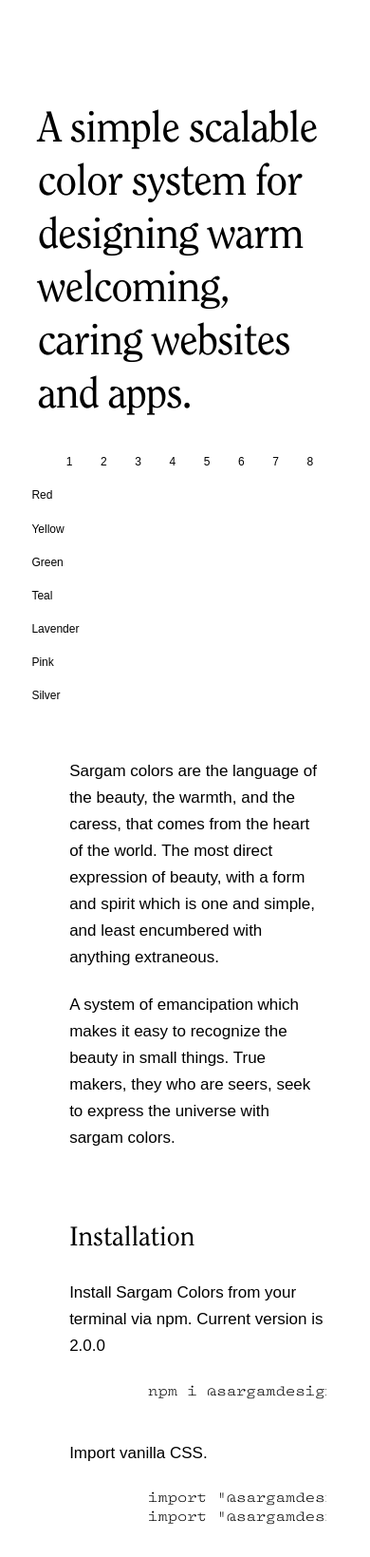
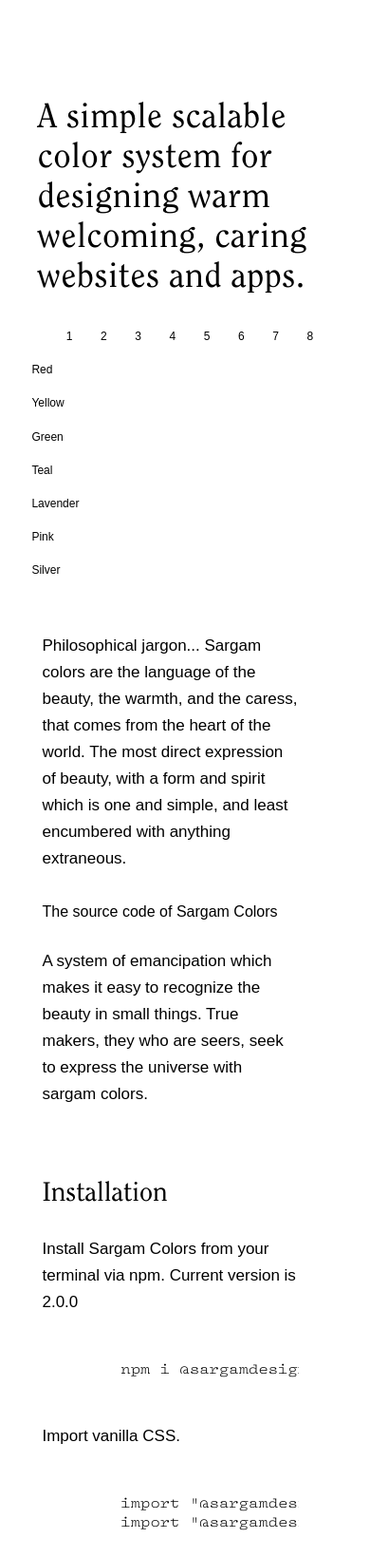
Before and after one commit to planetabhi/sargamcolors.com, a website built with Vite: page index.html in a window 390 px wide. Shown: the top 1639 px of the page at 95% size. Built offline with nearby package versions, Linux system fonts and the light colour scheme.

Commit message:
polishing

```diff
--- a/index.html
+++ b/index.html
@@ -144,7 +144,13 @@
     <article>
 
     <section>
-      <p>Sargam colors are the language of the beauty, the warmth, and the caress, that comes from the heart of the world. The most direct expression of beauty, with a form and spirit which is one and simple, and least encumbered with anything extraneous.</p>
+      <p>Philosophical jargon... Sargam colors are the language of the beauty, the warmth, and the caress, that comes from the heart of the world. The most direct expression of beauty, with a form and spirit which is one and simple, and least encumbered with anything extraneous.</p>
+
+      <div class="table-wrapper">
+        <span class="table-caption">
+          <a href="https://github.com/SargamDesign/sargam-colors">The source code of Sargam Colors</a>
+        </span>
+      </div>
 
       <p>A system of emancipation which makes it easy to recognize the beauty in small things. True makers, they who are seers, seek to express the universe with sargam colors.</p>
     </section>
@@ -185,6 +191,47 @@
         <span class="codet">.</span><span class="codel">button:hover</span> <span class="codet">{</span> <span class="codel">background-color</span><span class="codet">: var(</span><span class="codep">--button-primary-hover</span><span class="codet">); }</span>
         <span class="codet">.</span><span class="codel">button:active</span> <span class="codet">{</span> <span class="codel">background-color</span><span class="codet">:</span> <span class="codet">var(</span><span class="codep">--button-primary-active</span><span class="codet">); }</span>
         </pre>
+      </section>
+
+      <section>
+        <h2>Understanding Project Structure</h2>
+        <p>Below is the file structure of a Sargam colors project:</p>
+        <pre class="code">
+        .
+        ├── tokens/
+        │   ├── global/
+        │   │   └── global.json
+        │   └── themes/
+        │       ├── dark/
+        │       │   └── dark.json
+        │       └── light/
+        │           └── light.json
+        └── dist/
+            └── themes/
+                ├── light.css
+                └── dark.css
+          </pre>
+
+          <p>Folder <span class="cpill">tokens/</span> is a single source of truth (SSOT), stored in the GitHub repo, and synced with Figma colors styles. Sargam colors use the tech-agnostic JSON format for the SSOT. To generate various web or app-specific requirements Style Dictionary(Dev dependency) will be used.
+          </p>
+          <p>To modify colors values or to add new sequential scales go to <span class="cpill">tokens/global/</span>. To modify current theme or to add a new theme go to <span class="cpill">tokens/themes/</span>. To modify generated CSS variables use SASS functions and mixins.</p>
+
+        </section>
+
+        <section>
+            <h2>Building Themes</h2>
+            <p>To build themese from tokens:</p>
+
+            <pre class="code">
+              <span class="codep">npm run build:tokens -- --theme=light</span>
+            </pre>
+
+            <pre class="code">
+              <span class="codep">npm run build:tokens -- --theme=dark</span>
+            </pre>
+
+            <p>Get a Figma copy for Sargam colors <a href="https://www.figma.com/community/file/1161992682973418812">light</a> and <a href="https://www.figma.com/community/file/1165657423688212577">dark</a> themes.</p>
+
         </section>
 
         <section>
@@ -292,50 +339,6 @@
         </section>
 
 
-      <section>
-        <h2>Understanding Project Structure</h2>
-        <p>Below is the file structure of a Sargam colors project:</p>
-        <pre class="code">
-        .
-        ├── tokens/
-        │   ├── global/
-        │   │   └── global.json
-        │   └── themes/
-        │       ├── dark/
-        │       │   └── dark.json
-        │       └── light/
-        │           └── light.json
-        └── dist/
-            └── themes/
-                ├── light.css
-                └── dark.css
-          </pre>
-
-          <p>Folder <span class="cpill">tokens/</span> is a single source of truth (SSOT), stored in the GitHub repo, and synced with Figma colors styles. Sargam colors use the tech-agnostic JSON format for the SSOT. To generate various web or app-specific requirements Style Dictionary(Dev dependency) will be used.
-          </p>
-          <p>To modify colors values or to add new sequential scales go to <span class="cpill">tokens/global/</span></p>
-          <p>To modify current theme or to add a new theme go to <span class="cpill">tokens/themes/</span></p>
-          <p>To modify generated CSS variables use SASS functions and mixins.</p>
-
-        </section>
-
-        <section>
-            <h2>Building Themes</h2>
-            <p>To build themese from tokens:</p>
-
-            <pre class="code">
-              <span class="codep">npm run build:tokens -- --theme=light</span>
-            </pre>
-
-            <pre class="code">
-              <span class="codep">npm run build:tokens -- --theme=dark</span>
-            </pre>
-
-            <p>Get a Figma copy for Sargam colors <a href="https://www.figma.com/community/file/1161992682973418812">light</a> and <a href="https://www.figma.com/community/file/1165657423688212577">dark</a> themes.</p>
-
-        </section>
-
-
         </article>
             </div>
             </main>
--- a/style.css
+++ b/style.css
@@ -174,9 +174,9 @@
   --background: var(--silver1);
 
   /* code */
-  --code-lavender: var(--lavender5);
-  --code-pink: var(--pink5);
-  --code-teal: var(--teal5);
+  --code-lavender: var(--lavender6);
+  --code-pink: var(--pink6);
+  --code-teal: var(--teal6);
   }
 }
 
@@ -276,9 +276,9 @@
   --background: var(--silver1);
 
   /* code */
-  --code-lavender: var(--lavender5);
-  --code-pink: var(--pink5);
-  --code-teal: var(--teal5); }
+  --code-lavender: var(--lavender6);
+  --code-pink: var(--pink6);
+  --code-teal: var(--teal6); }
 
 body {  margin: 0 auto;
         padding-top: 80px;
@@ -384,7 +384,9 @@
             margin-bottom: 24px;
             font-size: 45px;
             line-height: 56px;
-            letter-spacing: -1.2px;}
+            letter-spacing: -1.2px;
+            width: 100%;
+            max-width: 770px; }
 
 h2 { color: var(--text-primary);
      font-weight: 400;
@@ -527,7 +529,7 @@
 
 .marginnote .code, .sidenote .code { font-size: 1rem; }
 
-pre.code {  padding: 24px 24px 4px 0;
+pre.code {  padding: 24px 0 4px 0;
             overflow-x: scroll;
             margin-top: 0px;
             margin-bottom: 8px; }
@@ -555,7 +557,6 @@
                                                                   vertical-align: baseline;
                                                                   position: relative; }
                            label { cursor: pointer; }
-                           pre.code { padding: 0; }
                            .table-caption { display: block;
                                             float:none;
                                             clear: both;
@@ -567,6 +568,9 @@
                                             vertical-align: baseline;
                                             position: relative; }
                            table { width: 100%; }
+                           div.table-wrapper { width: 100%; }
+                           .articlebody { padding-left: 0;}
+                           h1.title { font-size: 36px; line-height: 42px; letter-spacing: 0.6px;}
                            img { width: 100%; } }
 
 .latex sub, .latex sup { text-transform: uppercase; }
```
Lines whose indentation alone changed are shown as unchanged.
